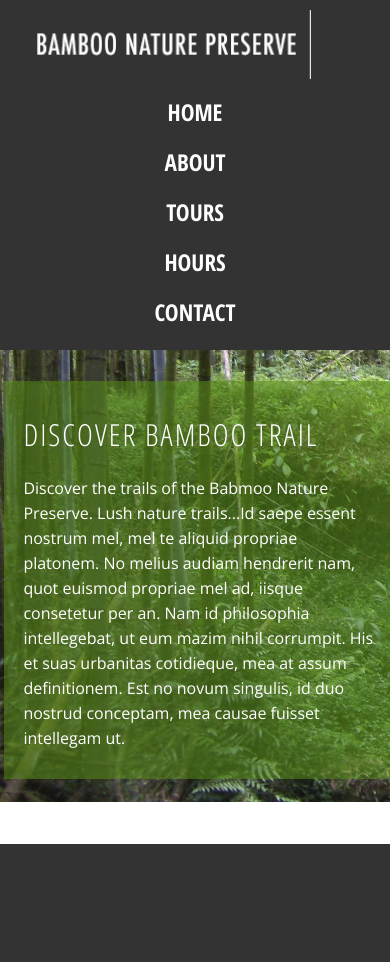
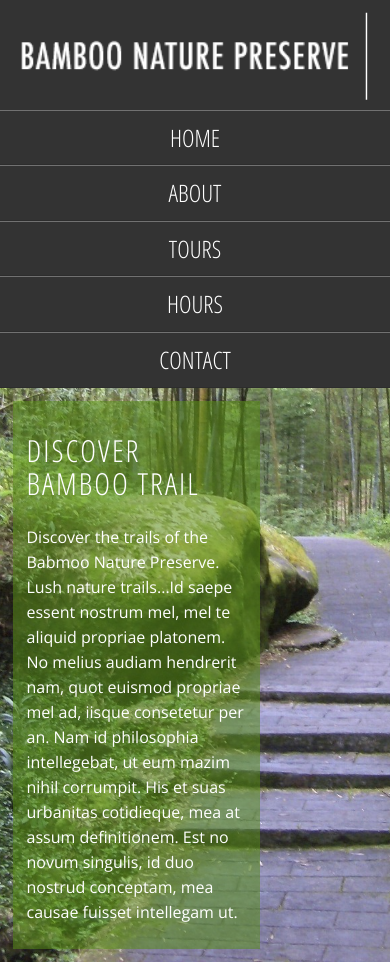
Before and after one commit to spxds/bamboo, a PHP site: page / in a window 390 px wide. Before the commit the page ends 844 px from the top, so only its background shows below. Run offline with PHP 8.4, Linux system fonts and the light colour scheme.

Commit message:
updating the website

```diff
--- a/css/main.css
+++ b/css/main.css
@@ -89,10 +89,6 @@ textarea {
     padding: 0.2em 0;
 }
 
-/* ==========================================================================
-   Author's custom styles
-   ========================================================================== */
-
 
 /* ===========================
    ========= Headings ========
@@ -138,37 +134,27 @@ textarea {
       ===== Main Navigation =====
       =========================== */
 
-   .mainHeader nav {
+      .navigation {
+        font-family: 'Open Sans Condensed', sans-serif;
+       font-size: 1.5em;
+        margin: 0;
         background:rgba(51, 51, 51, 0.747);
-       font-size: 1.5em;
-       height: 91px;
-       width: 100%;
-       line-height: 30px;
-       margin: 0 auto 30px auto;
-       text-align: center;
-       font-family: 'Open Sans Condensed', sans-serif;
-       overflow: hidden;
-       margin: 0 auto;
             display: flex;
-    flex-direction: row;
-    align-content: center;
+            flex-flow: row;
+            /* This aligns items to the end line on main-axis */
+            justify-content: flex-start;
+          }
 
-
-
+          .navigation a {
+            text-decoration: none;
+            display: block;
+            padding: 1em;
+            color: white;
           }
 
 
-   .mainHeader nav a:link, .mainHeader nav a:visited {
-       color: #fff;
-       text-decoration: none;
-       border-radius: 5px;
-
-   }
-   .mainHeader nav a:hover, .mainHeader nav a:active,
-   .mainHeader nav .active a:link, .mainHeader nav .active a:visited {
-       background: #588D17;
-       color: #fff;
-
+      .navigation a:hover {
+        background:#588D17;
       }
 
 
@@ -297,58 +283,39 @@ textarea {
 }
 
 /* ==========================================================================
-   Media Queries for Responsive Design.
-   These examples override the primary ('mobile first') styles.
-   Modify as content requires.
+   Custom styles
    ========================================================================== */
+
+
 
 /* ===========================
    ====== Media Queries ======
    =========================== */
 
-   @media only screen and (min-width : 150px) and (max-width : 767px)
-   {
+   @media screen and (max-width: 1024px) and (min-width: 678px){
 
     html {
 
         background-image: url('../img/bg.jpg');
-       background-size: cover;
+        background-size: 200%;
         background-repeat: no-repeat;
+        background-position: top;
 
    }
 
 
-       .mainHeader nav {
-       background: #333;
-           font-size: 1.45em;
-           height: 350px;
-           font-weight: bold;
-           display: flex;
-           flex-direction: column;
+    .navigation {
+      justify-content: flex-end;
+
+
+    }
+    .navigation a{
+width:80%;
+font-size: 91%;
     }
 
 
 
-       .mainHeader nav a:link, .mainHeader nav a:visited {
-           color: #FFF;
-           margin: 5px 30px;
-           padding: 5px 0;
-           text-decoration: none;
-
-       }
-
-       .mainHeader nav a:active,
-       .mainHeader nav .active a:link, .mainHeader nav .active a:visited {
-           background: #588D17;
-           color: #fff;
-           text-shadow: none !important;
-           border-radius: 5px;
-       }
-
-       .mainHeader nav a:hover{
-margin: 10px;
-
-       }
 
        .mainHeader img {
 
@@ -399,6 +366,57 @@ margin: 10px;
 
     }
 
+
+    /* Small screens */
+@media all and (max-width: 500px) {
+
+
+    html {
+
+        background-image: url('../img/bg.jpg');
+        background-size: cover;
+        background-repeat: no-repeat;
+        background-position: center;
+
+    }
+
+    .navigation {
+      /* On small screens, we are no longer using row direction but column */
+      flex-direction: column;
+      background:#333;
+
+
+    }
+
+
+        .navigation a {
+          text-align: center;
+          padding: 10px;
+          border-top: 1px solid rgba(255, 255, 255, 0.3);
+          border-bottom: 1px solid rgba(0, 0, 0, 0.1);
+        }
+        article.topcontent{
+            width: 83%;
+        }
+    }
+
+    @media only screen and (orientation: landscape) {
+        html {
+
+            background-image: url('../img/bg.jpg');
+            background-size: 180%;
+            background-repeat: no-repeat;
+            background-position: center;
+
+        }
+        .navigation {
+            width:120%;
+
+           font-size: 140%;
+
+
+          }
+      }
 
 @media print,
        (-webkit-min-device-pixel-ratio: 1.25),
--- a/index.php
+++ b/index.php
@@ -32,7 +32,7 @@
 
     <header class="mainHeader">
 
-        <nav>
+        <nav class="navigation">
 
 <img src="img/bamboo-logo.png">
 
```
Lines whose indentation alone changed are shown as unchanged.
